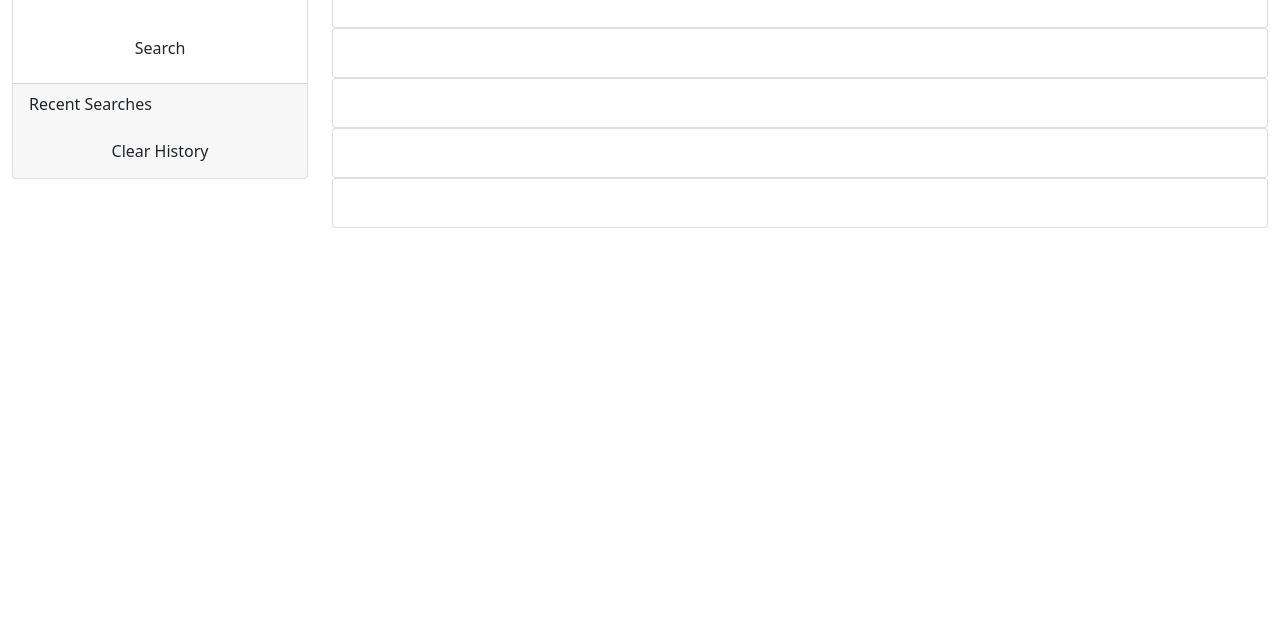
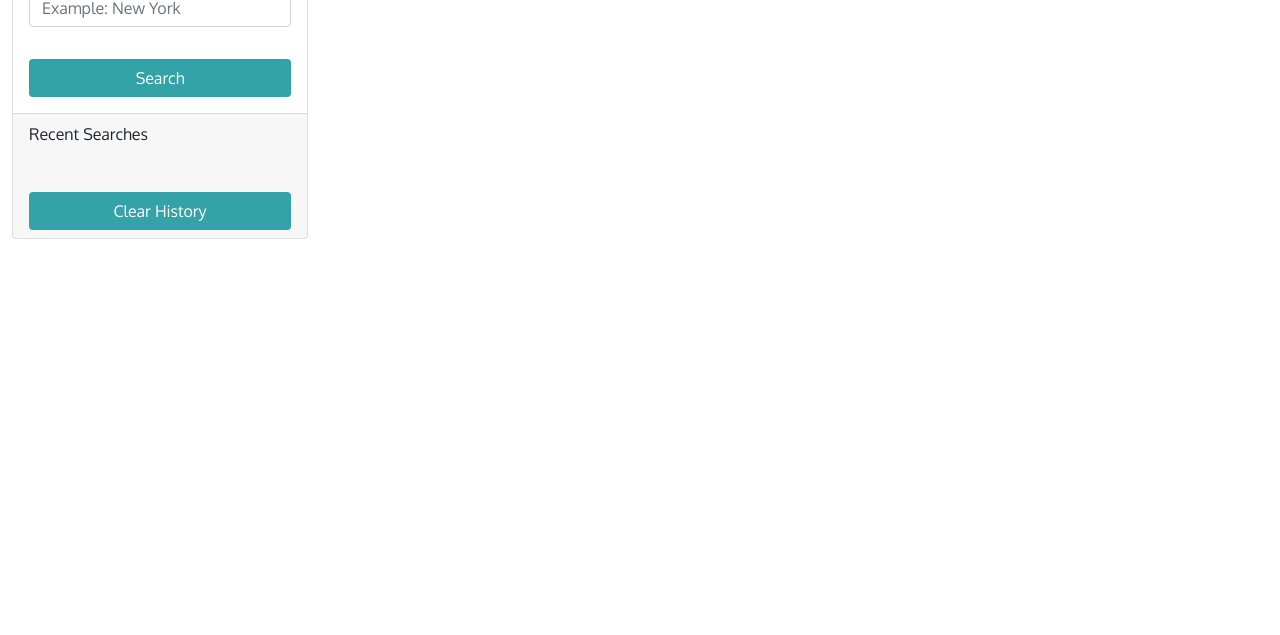
Before and after one commit to marissakrantz/weather-report, a plain HTML site: page index.html in a window 1280 px wide. Shown: the part 165-800 px from the top of the page. Drawn offline with nearby package versions, Linux system fonts and the light colour scheme; the site is published under a folder, as on GitHub Pages, so addresses that start at the root find nothing.

Commit message:
fix formatting

```diff
--- a/index.html
+++ b/index.html
@@ -10,7 +10,7 @@
   <link rel="preconnect" href="https://fonts.googleapis.com">
   <link rel="preconnect" href="https://fonts.gstatic.com" crossorigin>
   <link href="https://fonts.googleapis.com/css2?family=Oxygen&display=swap" rel="stylesheet">
-  <link rel="stylesheet" href="/Assets/style.css" />
+  <link rel="stylesheet" href="Assets/style.css" />
   <title>Weather Dashboard</title>
 </head>
 
@@ -127,7 +127,7 @@
   <script src="https://cdn.jsdelivr.net/npm/bootstrap@5.0.2/dist/js/bootstrap.bundle.min.js" integrity="sha384-MrcW6ZMFYlzcLA8Nl+NtUVF0sA7MsXsP1UyJoMp4YLEuNSfAP+JcXn/tWtIaxVXM" crossorigin="anonymous"></script>
   <script src="https://code.jquery.com/ui/1.12.0/jquery-ui.min.js"></script>
   <script src="https://cdnjs.cloudflare.com/ajax/libs/moment.js/2.24.0/moment-with-locales.min.js"></script>
-  <script src="/Assets/script.js"></script>
+  <script src="Assets/script.js"></script>
 </body>
 
 </html>
```
